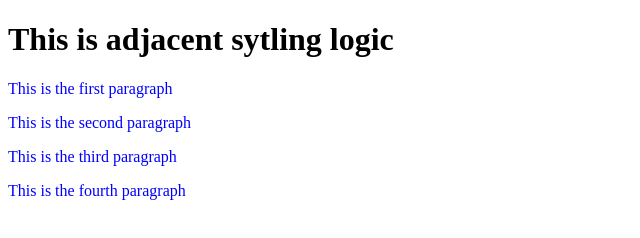
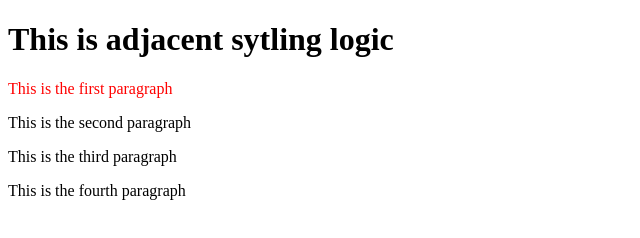
Before and after one commit to Prakash-cs20b028/WebDev, a plain HTML site: page Css_Basic/Selectors/Siblings/index.html in a window 1280 px wide. Shown: the whole page, without its empty margins (0-640 px from the left). Drawn offline with Linux system fonts and the light colour scheme.

Commit message:
Adjacent css file is updated.
Signed-off-by: Prakash-cs20b028 <Programmer52525@gmail.com>

```diff
--- a/Css_Basic/Selectors/Siblings/adjacent.css
+++ b/Css_Basic/Selectors/Siblings/adjacent.css
@@ -1,5 +1,5 @@
 /*
-    h1+p is a adjacent selector and only below p element will be selected.
+    h1+p is a adjacent selector and only one below p element will be selected.
 */
 
 h1 + p{
@@ -10,6 +10,6 @@ h1 + p{
     that are in the same level of hierarchy as h1. Suppose there is div tag and
     inside it p is there, then it will not be selected.
 */
-h1 ~ p{
+/* h1 ~ p{
     color:blue;
-}
+} */
```
